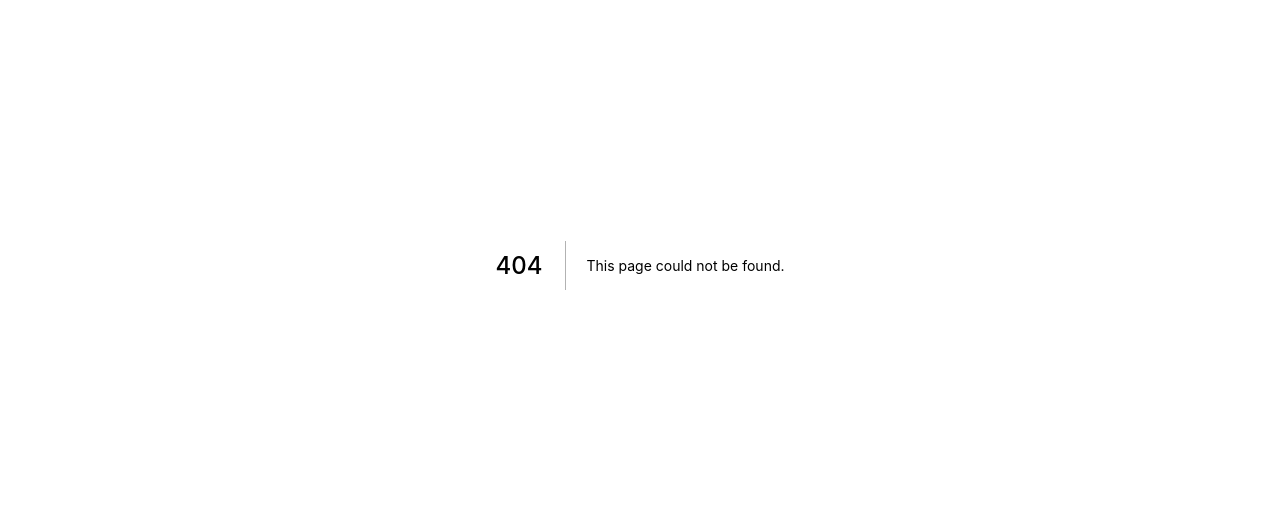
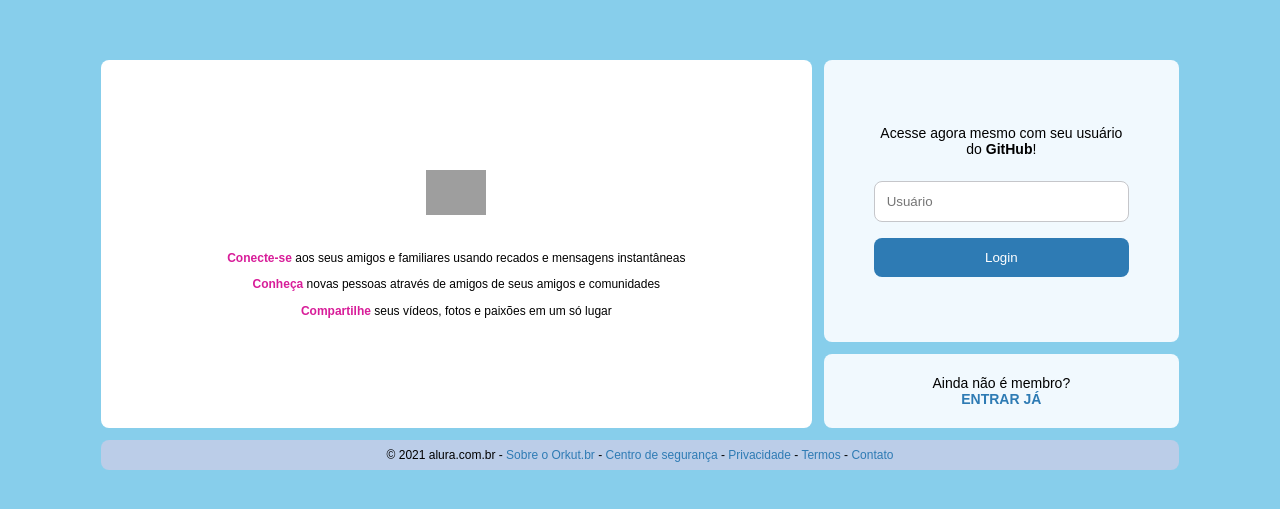
Before and after one commit to davimateus1/Alurakut, a Next.js app: page /login in a window 1280 px wide. Before the commit this address had no page. Shown: the part 135-644 px from the top of the page. Built offline with nearby package versions, Linux system fonts and the light colour scheme; grey boxes are pictures that could not be loaded.

Commit message:
pequena parte da aula 5

```diff
--- /dev/null
+++ b/pages/login.js
@@ -0,0 +1,50 @@
+
+
+export default function LoginPage() {
+    return  (
+        <main style={{ display: 'flex', flex: 1, alignItems: 'center', justifyContent: 'center' }}>
+          <div className="loginScreen">
+            <section className="logoArea">
+              <img src="https://alurakut.vercel.app/logo.svg" />
+
+              <p><strong>Conecte-se</strong> aos seus amigos e familiares usando recados e mensagens instantâneas</p>
+              <p><strong>Conheça</strong> novas pessoas através de amigos de seus amigos e comunidades</p>
+              <p><strong>Compartilhe</strong> seus vídeos, fotos e paixões em um só lugar</p>
+            </section>
+
+            <section className="formArea">
+              <form className="box">
+                <p>
+                  Acesse agora mesmo com seu usuário do <strong>GitHub</strong>!
+              </p>
+                <input
+                    placeholder="Usuário"
+                />
+                <button onClick={() => {
+
+                }} type="submit">
+                  Login
+                </button>
+              </form>
+
+              <footer className="box">
+                <p>
+                  Ainda não é membro? <br />
+                  <a href="/login">
+                    <strong>
+                      ENTRAR JÁ
+                  </strong>
+                  </a>
+                </p>
+              </footer>
+            </section>
+
+            <footer className="footerArea">
+              <p>
+                © 2021 alura.com.br - <a href="/">Sobre o Orkut.br</a> - <a href="/">Centro de segurança</a> - <a href="/">Privacidade</a> - <a href="/">Termos</a> - <a href="/">Contato</a>
+              </p>
+            </footer>
+          </div>
+        </main>
+      )
+}
```
